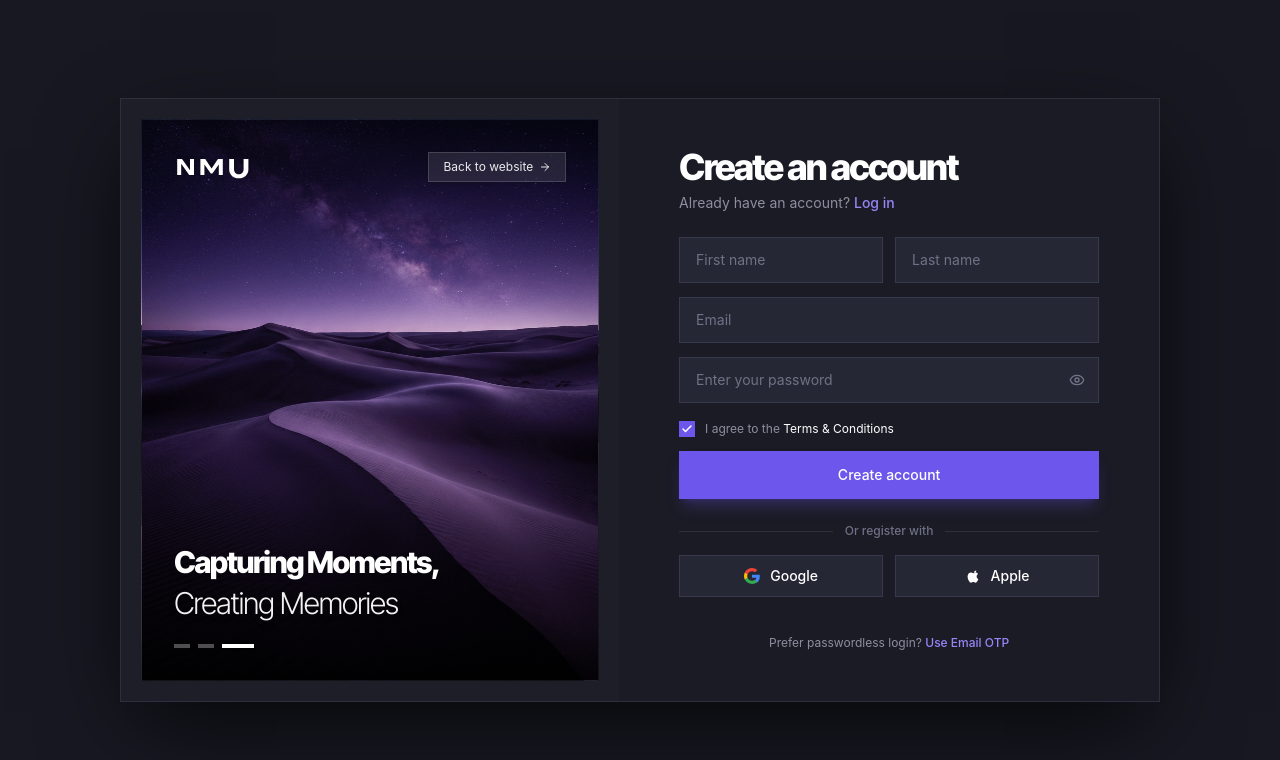
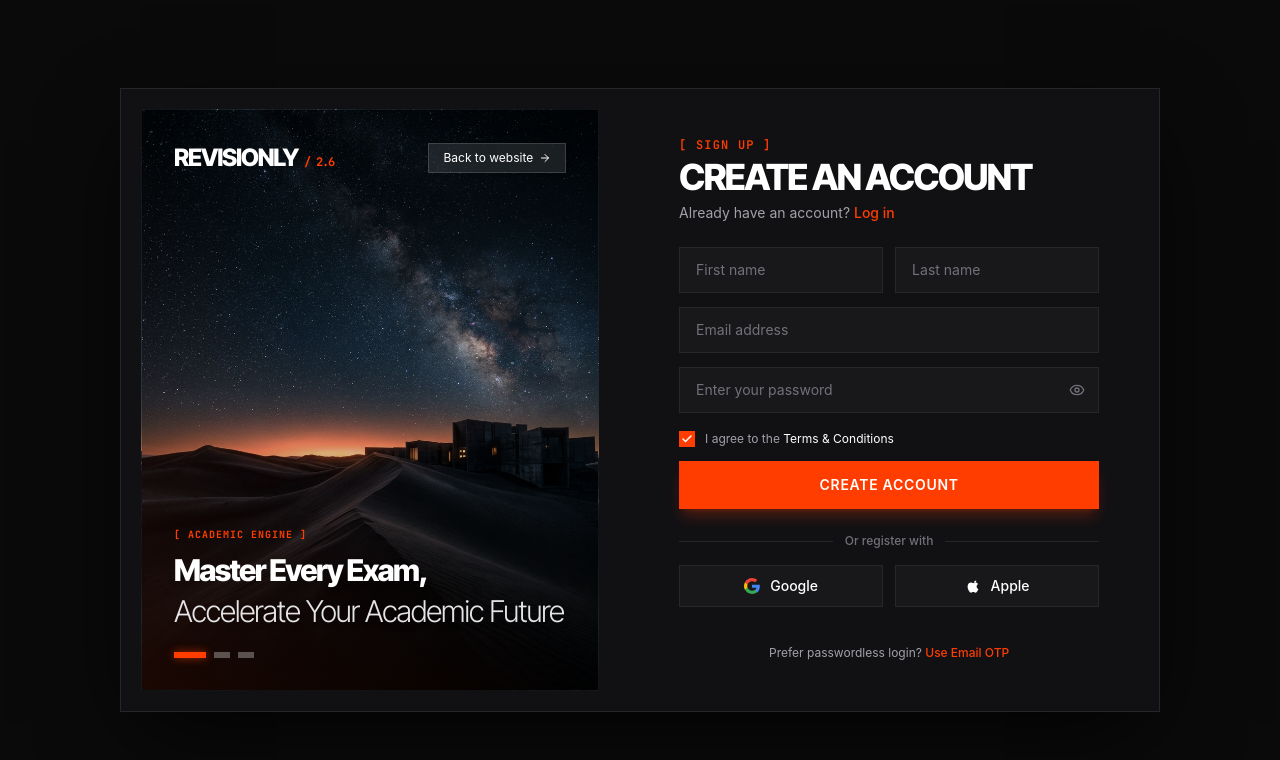
Before and after one commit to sharathbk910/Revi.Ai, a React (Vite) app: page / in a window 1280 px wide. Shown: the top 760 px of the page. Built offline with nearby package versions, Linux system fonts and the light colour scheme; no server answers; a web font is replaced by a local one.

Commit message:
style(auth): adapt starting login page colors and imagery to match website brand palette

```diff
--- a/src/components/auth/StartingAuthPage.tsx
+++ b/src/components/auth/StartingAuthPage.tsx
@@ -26,18 +26,18 @@ export const StartingAuthPage: React.FC<StartingAuthPageProps> = ({ onBypassToWe
   const [showPassword, setShowPassword] = useState(false);
   const [agreedToTerms, setAgreedToTerms] = useState(true);
 
-  // OTP specific state
+  // OTP state
   const [otpCode, setOtpCode] = useState('');
   const [isOtpSent, setIsOtpSent] = useState(false);
 
   const [isLoading, setIsLoading] = useState(false);
   const [errorMsg, setErrorMsg] = useState<string | null>(null);
-  const [activeSlide, setActiveSlide] = useState(2); // 3rd pill active as in screenshot
+  const [activeSlide, setActiveSlide] = useState(0);
 
   const slides = [
-    { title: 'Personalized Study Plans,', subtitle: 'Targeted Exam Mastery' },
-    { title: 'Deterministic Spaced Repetition,', subtitle: 'Never Miss a Concept' },
-    { title: 'Capturing Moments,', subtitle: 'Creating Memories' },
+    { title: 'Master Every Exam,', subtitle: 'Accelerate Your Academic Future' },
+    { title: 'Deterministic Spaced Repetition,', subtitle: 'Zero Concepts Forgotten' },
+    { title: 'High-Yield Precision,', subtitle: 'Study Smarter, Not Harder' },
   ];
 
   const handleSubmit = async (e: React.FormEvent) => {
@@ -153,32 +153,32 @@ export const StartingAuthPage: React.FC<StartingAuthPageProps> = ({ onBypassToWe
   };
 
   return (
-    <div className="min-h-screen w-full bg-[#171821] text-[#f1f2f6] flex items-center justify-center p-3 sm:p-6 lg:p-10 font-sans selection:bg-[#6c56ec] selection:text-white">
+    <div className="min-h-screen w-full bg-[#0A0A0A] text-[#FAFAFA] flex items-center justify-center p-3 sm:p-6 lg:p-10 font-sans selection:bg-[#FF3D00] selection:text-white">
       {/* Centered Master Card */}
-      <div className="w-full max-w-[1040px] bg-[#1d1e28] border border-[#2d2f3f] rounded-[28px] shadow-[0_30px_90px_-20px_rgba(0,0,0,0.85)] overflow-hidden flex flex-col md:flex-row relative">
+      <div className="w-full max-w-[1040px] bg-[#111114] border border-[#26262A] rounded-2xl shadow-[0_30px_90px_-20px_rgba(0,0,0,0.9)] overflow-hidden flex flex-col md:flex-row relative">
 
         {/* ── LEFT HERO PANEL ───────────────────────────────────────────── */}
         <div className="w-full md:w-[48%] p-3 sm:p-4 md:p-5 flex flex-col">
           <div
-            className="relative w-full h-[360px] md:h-full min-h-[480px] rounded-[22px] overflow-hidden bg-cover bg-center flex flex-col justify-between p-6 sm:p-8 text-white select-none border border-white/5"
+            className="relative w-full h-[360px] md:h-full min-h-[480px] rounded-xl overflow-hidden bg-cover bg-center flex flex-col justify-between p-6 sm:p-8 text-white select-none border border-white/5"
             style={{
-              backgroundImage: "url('/images/auth-dune-bg.jpg')",
+              backgroundImage: "url('/images/auth-brand-bg.jpg')",
             }}
           >
             {/* Ambient gradients for text contrast */}
-            <div className="absolute inset-0 bg-gradient-to-b from-black/50 via-transparent to-black/85 pointer-events-none" />
-            <div className="absolute inset-0 bg-purple-950/20 mix-blend-color pointer-events-none" />
+            <div className="absolute inset-0 bg-gradient-to-b from-black/60 via-transparent to-black/85 pointer-events-none" />
+            <div className="absolute inset-0 bg-gradient-to-tr from-[#FF3D00]/10 via-transparent to-transparent pointer-events-none" />
 
             {/* Top Bar inside Left Image */}
             <div className="relative z-10 flex items-center justify-between">
               {/* Brand Logo Monogram */}
-              <div className="flex items-center gap-1.5 tracking-tight font-display font-bold text-xl sm:text-2xl text-white">
-                <svg className="w-20 h-6 text-white drop-shadow" viewBox="0 0 100 28" fill="none">
-                  {/* Modern geometric curved monogram styling: NMU / REV */}
-                  <path d="M4 24V4H10L20 18V4H25V24H19L9 10V24H4Z" fill="currentColor" />
-                  <path d="M33 4H39L47 16L55 4H61V24H56V11L48 22H46L38 11V24H33V4Z" fill="currentColor" />
-                  <path d="M69 4H75V17C75 20.3 77.7 23 81 23C84.3 23 87 20.3 87 17V4H93V17C93 23.6 87.6 28 81 28C74.4 28 69 23.6 69 17V4Z" fill="currentColor" />
-                </svg>
+              <div className="flex items-baseline gap-1.5 tracking-tight font-display font-bold text-xl sm:text-2xl text-white">
+                <span className="tracking-tight-poster uppercase text-white font-extrabold">
+                  REVISIONLY
+                </span>
+                <span className="font-mono text-xs text-[#FF3D00] font-bold">
+                  / 2.6
+                </span>
               </div>
 
               {/* Back to website button */}
@@ -186,7 +186,7 @@ export const StartingAuthPage: React.FC<StartingAuthPageProps> = ({ onBypassToWe
                 <button
                   type="button"
                   onClick={onBypassToWebsite}
-                  className="backdrop-blur-md bg-white/10 hover:bg-white/20 border border-white/15 text-white/90 text-xs px-3.5 py-1.5 rounded-full flex items-center gap-1.5 transition-all duration-200 cursor-pointer shadow-sm active:scale-95"
+                  className="backdrop-blur-md bg-white/10 hover:bg-white/20 border border-white/15 text-white text-xs px-3.5 py-1.5 rounded-full flex items-center gap-1.5 transition-all duration-200 cursor-pointer shadow-sm active:scale-95"
                 >
                   <span>Back to website</span>
                   <ArrowRight className="w-3 h-3" />
@@ -197,10 +197,13 @@ export const StartingAuthPage: React.FC<StartingAuthPageProps> = ({ onBypassToWe
             {/* Bottom Caption & Carousel Dots */}
             <div className="relative z-10 space-y-4">
               <div>
+                <div className="font-mono text-[10px] uppercase tracking-widest text-[#FF3D00] font-bold mb-2">
+                  [ ACADEMIC ENGINE ]
+                </div>
                 <h2 className="text-2xl sm:text-3xl font-display font-medium text-white tracking-tight leading-snug drop-shadow-md">
                   {slides[activeSlide].title}
                   <br />
-                  <span className="text-white/95 font-light">{slides[activeSlide].subtitle}</span>
+                  <span className="text-[#E4E4E7] font-light">{slides[activeSlide].subtitle}</span>
                 </h2>
               </div>
 
@@ -211,9 +214,9 @@ export const StartingAuthPage: React.FC<StartingAuthPageProps> = ({ onBypassToWe
                     key={idx}
                     type="button"
                     onClick={() => setActiveSlide(idx)}
-                    className={`h-1 rounded-full transition-all duration-300 ${
+                    className={`h-1.5 rounded-full transition-all duration-300 ${
                       activeSlide === idx
-                        ? 'w-8 bg-white shadow-sm'
+                        ? 'w-8 bg-[#FF3D00] shadow-[0_0_8px_rgba(255,61,0,0.6)]'
                         : 'w-4 bg-white/30 hover:bg-white/50'
                     }`}
                     aria-label={`Slide ${idx + 1}`}
@@ -225,25 +228,28 @@ export const StartingAuthPage: React.FC<StartingAuthPageProps> = ({ onBypassToWe
         </div>
 
         {/* ── RIGHT AUTH FORM PANEL ─────────────────────────────────────── */}
-        <div className="w-full md:w-[52%] p-6 sm:p-10 lg:p-12 flex flex-col justify-center bg-[#1a1b25]">
+        <div className="w-full md:w-[52%] p-6 sm:p-10 lg:p-12 flex flex-col justify-center bg-[#111114]">
           <div className="max-w-[420px] w-full mx-auto space-y-6">
 
             {/* Header Titles */}
             <div>
-              <h1 className="text-3xl sm:text-4xl font-semibold text-white tracking-tight font-display">
+              <div className="font-mono text-xs uppercase tracking-widest text-[#FF3D00] font-semibold mb-1">
+                {mode === 'signup' ? '[ SIGN UP ]' : '[ SECURE LOGIN ]'}
+              </div>
+              <h1 className="text-3xl sm:text-4xl font-semibold text-white tracking-tight font-display uppercase">
                 {mode === 'signup' && 'Create an account'}
                 {mode === 'login' && 'Welcome back'}
                 {mode === 'otp' && 'Email Verification'}
               </h1>
 
-              <div className="text-sm text-[#8c8f9f] mt-1.5">
+              <div className="text-sm text-[#A1A1AA] mt-1.5">
                 {mode === 'signup' && (
                   <span>
                     Already have an account?{' '}
                     <button
                       type="button"
                       onClick={() => { setMode('login'); setErrorMsg(null); }}
-                      className="text-[#9687f8] hover:text-[#aea3fa] hover:underline font-medium transition-colors"
+                      className="text-[#FF3D00] hover:text-[#FF6E40] hover:underline font-medium transition-colors cursor-pointer"
                     >
                       Log in
                     </button>
@@ -255,7 +261,7 @@ export const StartingAuthPage: React.FC<StartingAuthPageProps> = ({ onBypassToWe
                     <button
                       type="button"
                       onClick={() => { setMode('signup'); setErrorMsg(null); }}
-                      className="text-[#9687f8] hover:text-[#aea3fa] hover:underline font-medium transition-colors"
+                      className="text-[#FF3D00] hover:text-[#FF6E40] hover:underline font-medium transition-colors cursor-pointer"
                     >
                       Sign up
                     </button>
@@ -267,7 +273,7 @@ export const StartingAuthPage: React.FC<StartingAuthPageProps> = ({ onBypassToWe
                     <button
                       type="button"
                       onClick={() => { setMode('login'); setErrorMsg(null); }}
-                      className="text-[#9687f8] hover:text-[#aea3fa] hover:underline font-medium transition-colors"
+                      className="text-[#FF3D00] hover:text-[#FF6E40] hover:underline font-medium transition-colors cursor-pointer"
                     >
                       Use password
                     </button>
@@ -278,7 +284,7 @@ export const StartingAuthPage: React.FC<StartingAuthPageProps> = ({ onBypassToWe
 
             {/* Error Banner */}
             {errorMsg && (
-              <div className="p-3 rounded-xl bg-rose-500/10 border border-rose-500/25 flex items-start gap-2.5 text-xs text-rose-300">
+              <div className="p-3 rounded-lg bg-rose-500/10 border border-rose-500/25 flex items-start gap-2.5 text-xs text-rose-300">
                 <AlertCircle className="w-4 h-4 text-rose-400 shrink-0 mt-0.5" />
                 <span>{errorMsg}</span>
               </div>
@@ -286,7 +292,7 @@ export const StartingAuthPage: React.FC<StartingAuthPageProps> = ({ onBypassToWe
 
             {/* Supabase status warning if offline */}
             {!isSupabaseOnline && (
-              <div className="p-2.5 rounded-xl bg-amber-500/10 border border-amber-500/25 text-[11px] text-amber-300">
+              <div className="p-2.5 rounded-lg bg-amber-500/10 border border-amber-500/25 text-[11px] text-amber-300">
                 Cloud auth is running in offline demo mode. You can log in with any test email or continue to explore.
               </div>
             )}
@@ -303,7 +309,7 @@ export const StartingAuthPage: React.FC<StartingAuthPageProps> = ({ onBypassToWe
                     disabled={isOtpSent}
                     placeholder="Enter your email"
                     required
-                    className="w-full bg-[#262734] border border-[#37394c] focus:border-[#735bf2] focus:ring-1 focus:ring-[#735bf2] rounded-xl px-4 py-3 text-sm text-white placeholder-[#6f7287] outline-none transition-all"
+                    className="w-full bg-[#18181B] border border-[#27272A] focus:border-[#FF3D00] focus:ring-1 focus:ring-[#FF3D00] rounded-lg px-4 py-3 text-sm text-white placeholder-[#71717A] outline-none transition-all"
                   />
                 </div>
 
@@ -317,7 +323,7 @@ export const StartingAuthPage: React.FC<StartingAuthPageProps> = ({ onBypassToWe
                       placeholder="6-digit verification code"
                       autoFocus
                       required
-                      className="w-full bg-[#262734] border border-[#37394c] focus:border-[#735bf2] focus:ring-1 focus:ring-[#735bf2] rounded-xl px-4 py-3 text-center tracking-[0.3em] font-mono text-base text-white placeholder-[#6f7287] outline-none transition-all"
+                      className="w-full bg-[#18181B] border border-[#27272A] focus:border-[#FF3D00] focus:ring-1 focus:ring-[#FF3D00] rounded-lg px-4 py-3 text-center tracking-[0.3em] font-mono text-base text-white placeholder-[#71717A] outline-none transition-all"
                     />
                   </div>
                 )}
@@ -325,12 +331,12 @@ export const StartingAuthPage: React.FC<StartingAuthPageProps> = ({ onBypassToWe
                 <button
                   type="submit"
                   disabled={isLoading}
-                  className="w-full bg-[#6c56ec] hover:bg-[#5e47e8] active:scale-[0.99] text-white py-3.5 rounded-xl font-medium text-sm shadow-lg shadow-[#6c56ec]/25 transition-all flex items-center justify-center gap-2 cursor-pointer disabled:opacity-50"
+                  className="w-full bg-[#FF3D00] hover:bg-[#E63700] active:scale-[0.99] text-white py-3.5 rounded-lg font-semibold text-sm shadow-lg shadow-[#FF3D00]/25 transition-all flex items-center justify-center gap-2 cursor-pointer disabled:opacity-50 uppercase tracking-wider"
                 >
                   {isLoading ? (
                     <Loader2 className="w-4 h-4 animate-spin" />
                   ) : isOtpSent ? (
-                    'Verify & Enter'
+                    'Verify & Enter Workspace'
                   ) : (
                     'Send 6-Digit Code'
                   )}
@@ -347,14 +353,14 @@ export const StartingAuthPage: React.FC<StartingAuthPageProps> = ({ onBypassToWe
                       value={firstName}
                       onChange={e => setFirstName(e.target.value)}
                       placeholder="First name"
-                      className="w-full bg-[#262734] border border-[#37394c] focus:border-[#735bf2] focus:ring-1 focus:ring-[#735bf2] rounded-xl px-4 py-3 text-sm text-white placeholder-[#6f7287] outline-none transition-all"
+                      className="w-full bg-[#18181B] border border-[#27272A] focus:border-[#FF3D00] focus:ring-1 focus:ring-[#FF3D00] rounded-lg px-4 py-3 text-sm text-white placeholder-[#71717A] outline-none transition-all"
                     />
                     <input
                       type="text"
                       value={lastName}
                       onChange={e => setLastName(e.target.value)}
                       placeholder="Last name"
-                      className="w-full bg-[#262734] border border-[#37394c] focus:border-[#735bf2] focus:ring-1 focus:ring-[#735bf2] rounded-xl px-4 py-3 text-sm text-white placeholder-[#6f7287] outline-none transition-all"
+                      className="w-full bg-[#18181B] border border-[#27272A] focus:border-[#FF3D00] focus:ring-1 focus:ring-[#FF3D00] rounded-lg px-4 py-3 text-sm text-white placeholder-[#71717A] outline-none transition-all"
                     />
                   </div>
                 )}
@@ -365,9 +371,9 @@ export const StartingAuthPage: React.FC<StartingAuthPageProps> = ({ onBypassToWe
                     type="email"
                     value={email}
                     onChange={e => setEmail(e.target.value)}
-                    placeholder="Email"
+                    placeholder="Email address"
                     required
-                    className="w-full bg-[#262734] border border-[#37394c] focus:border-[#735bf2] focus:ring-1 focus:ring-[#735bf2] rounded-xl px-4 py-3 text-sm text-white placeholder-[#6f7287] outline-none transition-all"
+                    className="w-full bg-[#18181B] border border-[#27272A] focus:border-[#FF3D00] focus:ring-1 focus:ring-[#FF3D00] rounded-lg px-4 py-3 text-sm text-white placeholder-[#71717A] outline-none transition-all"
                   />
                 </div>
 
@@ -379,13 +385,13 @@ export const StartingAuthPage: React.FC<StartingAuthPageProps> = ({ onBypassToWe
                     onChange={e => setPassword(e.target.value)}
                     placeholder="Enter your password"
                     required
-                    className="w-full bg-[#262734] border border-[#37394c] focus:border-[#735bf2] focus:ring-1 focus:ring-[#735bf2] rounded-xl px-4 py-3 pr-11 text-sm text-white placeholder-[#6f7287] outline-none transition-all"
+                    className="w-full bg-[#18181B] border border-[#27272A] focus:border-[#FF3D00] focus:ring-1 focus:ring-[#FF3D00] rounded-lg px-4 py-3 pr-11 text-sm text-white placeholder-[#71717A] outline-none transition-all"
                   />
                   <button
                     type="button"
                     onClick={() => setShowPassword(!showPassword)}
                     tabIndex={-1}
-                    className="absolute right-3.5 top-1/2 -translate-y-1/2 text-[#72748a] hover:text-white transition-colors"
+                    className="absolute right-3.5 top-1/2 -translate-y-1/2 text-[#71717A] hover:text-white transition-colors cursor-pointer"
                   >
                     {showPassword ? <EyeOff className="w-4 h-4" /> : <Eye className="w-4 h-4" />}
                   </button>
@@ -399,15 +405,15 @@ export const StartingAuthPage: React.FC<StartingAuthPageProps> = ({ onBypassToWe
                       role="checkbox"
                       aria-checked={agreedToTerms}
                       onClick={() => setAgreedToTerms(!agreedToTerms)}
-                      className={`w-4 h-4 rounded flex items-center justify-center transition-all ${
+                      className={`w-4 h-4 rounded flex items-center justify-center transition-all cursor-pointer ${
                         agreedToTerms
-                          ? 'bg-[#6c56ec] text-white border border-[#6c56ec]'
-                          : 'bg-[#262734] border border-[#37394c] text-transparent hover:border-[#4e5066]'
+                          ? 'bg-[#FF3D00] text-white border border-[#FF3D00]'
+                          : 'bg-[#18181B] border border-[#27272A] text-transparent hover:border-[#3F3F46]'
                       }`}
                     >
                       <Check className="w-3 h-3 stroke-[3]" />
                     </button>
-                    <span className="text-xs text-[#8c8f9f] select-none">
+                    <span className="text-xs text-[#A1A1AA] select-none">
                       I agree to the{' '}
                       <span className="text-white hover:underline cursor-pointer">
                         Terms & Conditions
@@ -420,14 +426,14 @@ export const StartingAuthPage: React.FC<StartingAuthPageProps> = ({ onBypassToWe
                 <button
                   type="submit"
                   disabled={isLoading}
-                  className="w-full bg-[#6c56ec] hover:bg-[#5e47e8] active:scale-[0.99] text-white py-3.5 rounded-xl font-medium text-sm shadow-lg shadow-[#6c56ec]/25 transition-all flex items-center justify-center gap-2 cursor-pointer disabled:opacity-50 mt-2"
+                  className="w-full bg-[#FF3D00] hover:bg-[#E63700] active:scale-[0.99] text-white py-3.5 rounded-lg font-semibold text-sm shadow-lg shadow-[#FF3D00]/25 transition-all flex items-center justify-center gap-2 cursor-pointer disabled:opacity-50 mt-2 uppercase tracking-wider"
                 >
                   {isLoading ? (
                     <Loader2 className="w-4 h-4 animate-spin" />
                   ) : mode === 'signup' ? (
-                    'Create account'
+                    'Create Account'
                   ) : (
-                    'Log in'
+                    'Log In'
                   )}
                 </button>
               </form>
@@ -435,11 +441,11 @@ export const StartingAuthPage: React.FC<StartingAuthPageProps> = ({ onBypassToWe
 
             {/* Separator */}
             <div className="relative flex items-center justify-center my-4">
-              <div className="border-t border-[#2e3040] w-full" />
-              <span className="bg-[#1a1b25] px-3 text-xs text-[#6e7186] font-medium whitespace-nowrap">
+              <div className="border-t border-[#27272A] w-full" />
+              <span className="bg-[#111114] px-3 text-xs text-[#71717A] font-medium whitespace-nowrap">
                 {mode === 'signup' ? 'Or register with' : 'Or sign in with'}
               </span>
-              <div className="border-t border-[#2e3040] w-full" />
+              <div className="border-t border-[#27272A] w-full" />
             </div>
 
             {/* Social Auth Buttons (Google & Apple) */}
@@ -448,7 +454,7 @@ export const StartingAuthPage: React.FC<StartingAuthPageProps> = ({ onBypassToWe
               <button
                 type="button"
                 onClick={handleGoogleLogin}
-                className="bg-[#262734] hover:bg-[#2e2f3f] border border-[#37394c] hover:border-[#4a4c62] text-white text-xs sm:text-sm font-medium py-2.5 px-3.5 rounded-xl flex items-center justify-center gap-2.5 transition-all cursor-pointer active:scale-[0.98]"
+                className="bg-[#18181B] hover:bg-[#202024] border border-[#27272A] hover:border-[#3F3F46] text-white text-xs sm:text-sm font-medium py-2.5 px-3.5 rounded-lg flex items-center justify-center gap-2.5 transition-all cursor-pointer active:scale-[0.98]"
               >
                 <svg className="w-4 h-4 shrink-0" viewBox="0 0 24 24">
                   <path fill="#4285F4" d="M23.745 12.27c0-.7-.06-1.4-.19-2.07H12v4.51h6.6c-.29 1.52-1.14 2.8-2.4 3.68v3.05h3.88c2.27-2.09 3.665-5.17 3.665-9.17z"/>
@@ -463,7 +469,7 @@ export const StartingAuthPage: React.FC<StartingAuthPageProps> = ({ onBypassToWe
               <button
                 type="button"
                 onClick={handleAppleLogin}
-                className="bg-[#262734] hover:bg-[#2e2f3f] border border-[#37394c] hover:border-[#4a4c62] text-white text-xs sm:text-sm font-medium py-2.5 px-3.5 rounded-xl flex items-center justify-center gap-2.5 transition-all cursor-pointer active:scale-[0.98]"
+                className="bg-[#18181B] hover:bg-[#202024] border border-[#27272A] hover:border-[#3F3F46] text-white text-xs sm:text-sm font-medium py-2.5 px-3.5 rounded-lg flex items-center justify-center gap-2.5 transition-all cursor-pointer active:scale-[0.98]"
               >
                 <svg className="w-4 h-4 fill-white shrink-0" viewBox="0 0 24 24">
                   <path d="M18.71 19.5c-.83 1.24-1.71 2.45-3.05 2.47-1.34.03-1.77-.79-3.29-.79-1.53 0-2 .77-3.27.82-1.31.05-2.3-1.32-3.14-2.53C4.25 17 2.94 12.45 4.7 9.39c.87-1.52 2.43-2.48 4.12-2.51 1.28-.02 2.5.87 3.29.87.78 0 2.26-1.07 3.81-.91.65.03 2.47.26 3.64 1.98-.09.06-2.17 1.28-2.15 3.81.03 3.02 2.65 4.03 2.68 4.04-.03.07-.42 1.44-1.38 2.83M15.97 6.42c.62-.75 1.04-1.8 0.92-2.85-.92.04-2.04.62-2.69 1.38-.57.66-.99 1.73-.86 2.76 1.03.08 2.01-.54 2.63-1.29"/>
@@ -478,9 +484,9 @@ export const StartingAuthPage: React.FC<StartingAuthPageProps> = ({ onBypassToWe
                 <button
                   type="button"
                   onClick={() => { setMode('otp'); setErrorMsg(null); }}
-                  className="text-xs text-[#8c8f9f] hover:text-white transition-colors"
+                  className="text-xs text-[#A1A1AA] hover:text-white transition-colors cursor-pointer"
                 >
-                  Prefer passwordless login? <span className="text-[#9687f8] hover:underline font-medium">Use Email OTP</span>
+                  Prefer passwordless login? <span className="text-[#FF3D00] hover:underline font-medium">Use Email OTP</span>
                 </button>
               </div>
             )}
```
Also changed, not shown: public/images/auth-brand-bg.jpg (added).
